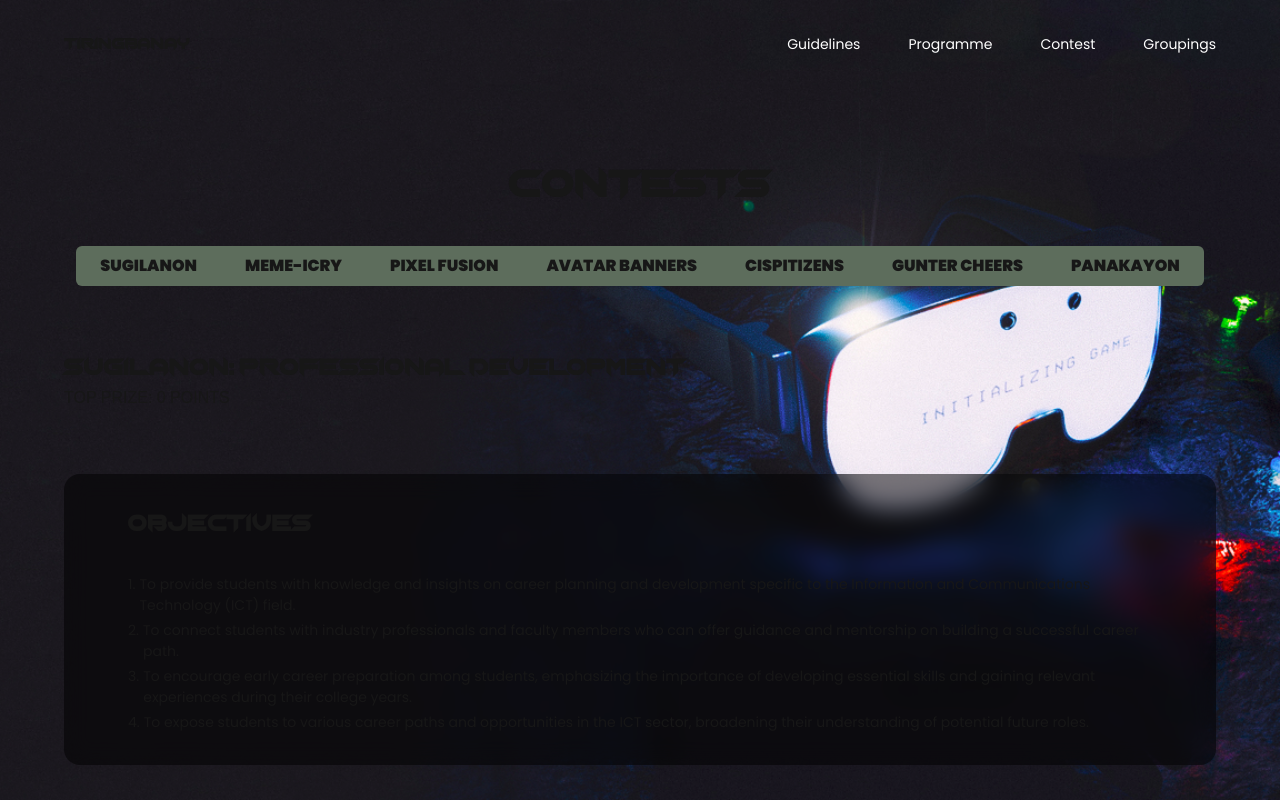
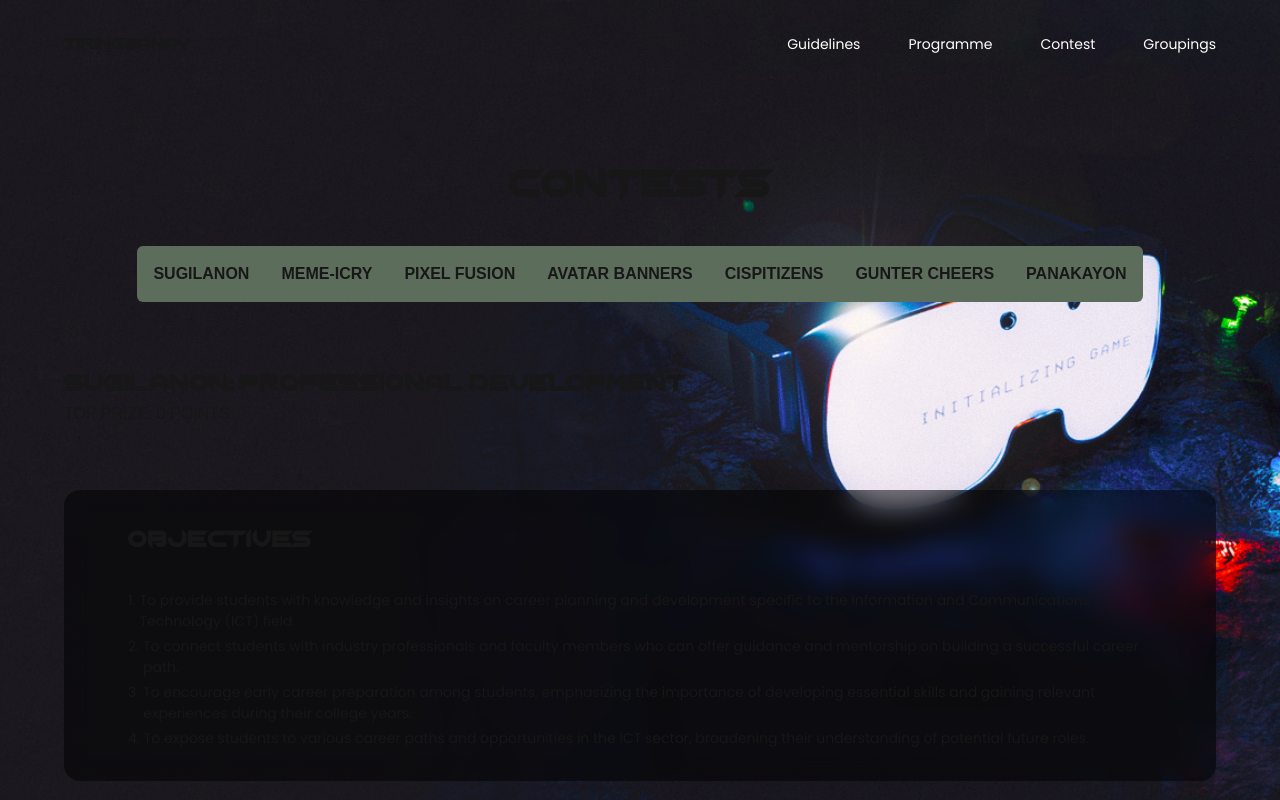
Before and after one commit to WVSU-CIPHER/Website-Directory-CICT-Tiringbanay-2024, a Next.js app: page /contests in a window 1280 px wide. Shown: the top 800 px of the page. Built offline with nearby package versions, Linux system fonts and the light colour scheme.

Commit message:
contests-page: front end finished

```diff
--- a/src/app/contests/page.js
+++ b/src/app/contests/page.js
@@ -35,10 +35,9 @@ const contests = ["Sugilanon", "meme-icry", "pixel fusion", "avatar banners", "c
 function ContestsOptionPicker() {
     return (
         <div className="w-fit mx-auto px-[8px] py-[8px] bg-[#5D6D5C] rounded-md">
-            <div className="flex gap-[16px] w-full mx-auto items-center justify-between flex-wrap">
+            <div className="flex  gap-[16px] py-[4px] w-full mx-auto items-center justify-between flex-wrap">
                 {contests.map((contest, index) => (
-                    <button key={index} className={`focus:bg-red-500 rounded uppercase  px-[16px] font-semibold ${poppins.className}`}>
-
+                    <button key={index} className={`focus:bg-[#5A8070] focus:ring-[#7AD7C9] focus:ring-2  duration-100 h-full rounded-md uppercase font-semibold px-[8px] py-[4px] text-[16px] text-nowrap`}>
                         {contest}
                     </button>
                 ))}
```
